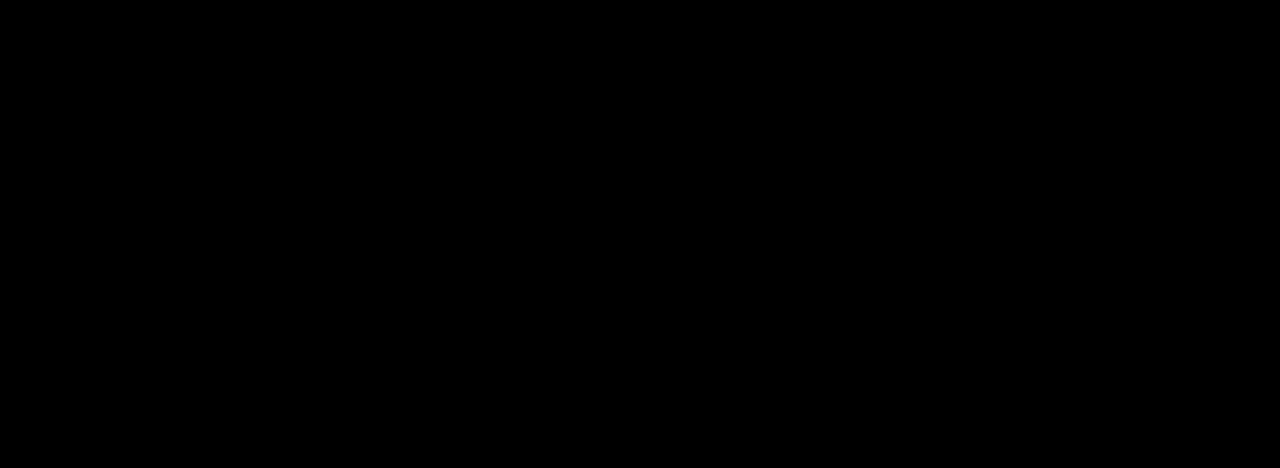
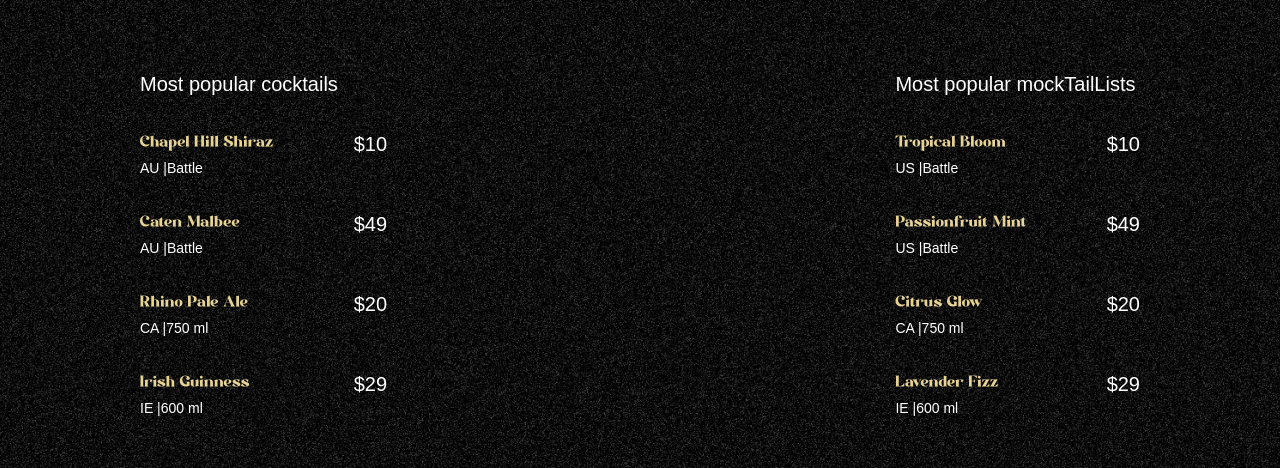
Before and after one commit to SonarA-00/gsapPractise, a React (Vite) app: page / in a window 1280 px wide. Shown: the part 890-1358 px from the top of the page. Built offline with nearby package versions, Linux system fonts and the light colour scheme; a web font is replaced by a local one.

Commit message:
implement cocktails

```diff
--- a/src/App.jsx
+++ b/src/App.jsx
@@ -3,7 +3,7 @@
 import { ScrollTrigger, SplitText } from "gsap/all";
 import Navbar from "./components/Navbar";
 import Hero from "./components/Hero";
-import Person from "../hello";
+import Cocktails from "./components/Cocktails";
 
 gsap.registerPlugin(ScrollTrigger, SplitText);
 
@@ -12,7 +12,7 @@
     <main>
       <Navbar />
       <Hero />
-      <div className="h-dvh "></div>
+      <Cocktails />
     </main>
   );
 };
--- /dev/null
+++ b/src/components/Cocktails.jsx
@@ -0,0 +1,77 @@
+import { useGSAP } from "@gsap/react";
+import { cocktailLists, mockTailLists } from "../../constant/";
+import gsap from "gsap";
+
+const Cocktails = () => {
+  useGSAP(() => {
+    const tl = gsap.timeline({
+      scrollTrigger: {
+        trigger: "#cocktails",
+        start: "top 40%",
+        end: "top top",
+        scrub: true,
+      },
+    });
+    tl.from(
+      "#c-left-leaf",
+      {
+        x: -100,
+        y: 100,
+      },
+      0
+    );
+    tl.from("#c-right-leaf", { x: 100, y: 100 }, 0);
+  }, []);
+
+  return (
+    <section id="cocktails" className="noisy">
+      <img
+        sizes="2"
+        src="/public/images/cocktail-left-leaf.png"
+        alt="left-leaf"
+        id="c-left-leaf"
+      />
+      <img
+        src="/public/images/cocktail-right-leaf.png"
+        alt="left-leaf"
+        id="c-right-leaf"
+      />
+      <div className="list ">
+        <div className="popular flex flex-col mx-30">
+          <h2 className="">Most popular cocktails</h2>
+          <ul>
+            {cocktailLists.map(({ name, country, detail, price }) => (
+              <li key={name}>
+                <div className="space-x-20 ">
+                  <h3>{name}</h3>
+                  <p className="">
+                    {country} |{detail}
+                  </p>
+                </div>
+                <span>{price}</span>
+              </li>
+            ))}
+          </ul>
+        </div>
+        <div className="popular flex flex-col mx-30">
+          <h2 className="">Most popular mockTailLists</h2>
+          <ul>
+            {mockTailLists.map(({ name, country, detail, price }) => (
+              <li key={name}>
+                <div className="space-x-20 ">
+                  <h3>{name}</h3>
+                  <p className="">
+                    {country} |{detail}
+                  </p>
+                </div>
+                <span>{price}</span>
+              </li>
+            ))}
+          </ul>
+        </div>
+      </div>
+    </section>
+  );
+};
+
+export default Cocktails;
--- a/src/components/Hero.jsx
+++ b/src/components/Hero.jsx
@@ -1,12 +1,12 @@
 import { gsap } from "gsap";
 import { useGSAP } from "@gsap/react";
 import { SplitText } from "gsap/all";
-import {useRef} from "react";
-import {useMediaQuery} from "react-responsive";
+import { useRef } from "react";
+import { useMediaQuery } from "react-responsive";
 
 const Hero = () => {
   const videoRef = useRef(null);
-  const isMobile= useMediaQuery({maxWidth:767});
+  const isMobile = useMediaQuery({ maxWidth: 767 });
   useGSAP(() => {
     const splitTitle = new SplitText(".title", {
       type: "chars,words",
@@ -33,15 +33,7 @@
       stagger: 0.08,
       delay: 1,
     });
-    const textDown= gsap.timeline({
-      scrollTrigger:{
-        trigger:".subtitle",
-        start:"top 50%",
-        end:"bottom top",
-        scrub:true,
 
-      }
-    })
     const leafAnimation = gsap.timeline({
       scrollTrigger: {
         trigger: "#hero",
@@ -52,30 +44,25 @@
     });
     leafAnimation.to(".left-leaf", { y: -300 }, 0);
     leafAnimation.to(".right-leaf", { y: 300 }, 0);
-    textDown.to(splitLines.lines,{
-        opacity: 0,
-      yPercent:300,
-      ease: "expo.in",
-      stagger: 0.06,
 
-    })
-    const start=isMobile?"top 50%":"center 60%";
-    const end=isMobile?"180% top":"bottom center";
-    const tl=gsap.timeline({
+    const start = isMobile ? "top 50%" : "center 60%";
+    const end = isMobile ? "120% top" : "bottom top";
 
-      scrollTrigger:{
-        trigger:"video",
-        start:start,
-        end:end,
-        scrub:true,
-        pin:true,
-      }
-    })
-    videoRef.current.onloadedmetadata=()=>{
-      tl.to(videoRef.current,{
-        currentTime:videoRef.current.duration,
-      })
-    }
+    const tl = gsap.timeline({
+      scrollTrigger: {
+        trigger: "video",
+        start: start,
+        end: end,
+        scrub: true,
+        pin: true,
+      },
+    });
+    videoRef.current.onloadedmetadata = () => {
+      tl.to(videoRef.current, {
+        currentTime: videoRef.current.duration,
+        duration: 10,
+      });
+    };
   }, []);
   return (
     <>
@@ -111,7 +98,13 @@
         </div>
       </section>
       <div className={"video absolute inset-0"}>
-       <video ref={videoRef} src="/public/videos/output.mp4" muted playsInline   preload={"auto"}  />
+        <video
+          ref={videoRef}
+          src="/public/videos/output.mp4"
+          muted
+          playsInline
+          preload={"auto"}
+        />
       </div>
     </>
   );
--- a/src/index.css
+++ b/src/index.css
@@ -144,8 +144,9 @@
     }
 
     #c-right-leaf {
-      @apply absolute right-0 md:bottom-0 md:top-auto -top-20 md:w-fit w-1/3;
+      @apply absolute right-0  md:bottom-0 md:top-auto -top-20 md:w-fit w-1/3;
     }
+
 
     .list {
       @apply container mx-auto relative z-10 flex md:flex-row flex-col justify-between items-start gap-20 pt-40 2xl:px-0 px-5;
```
